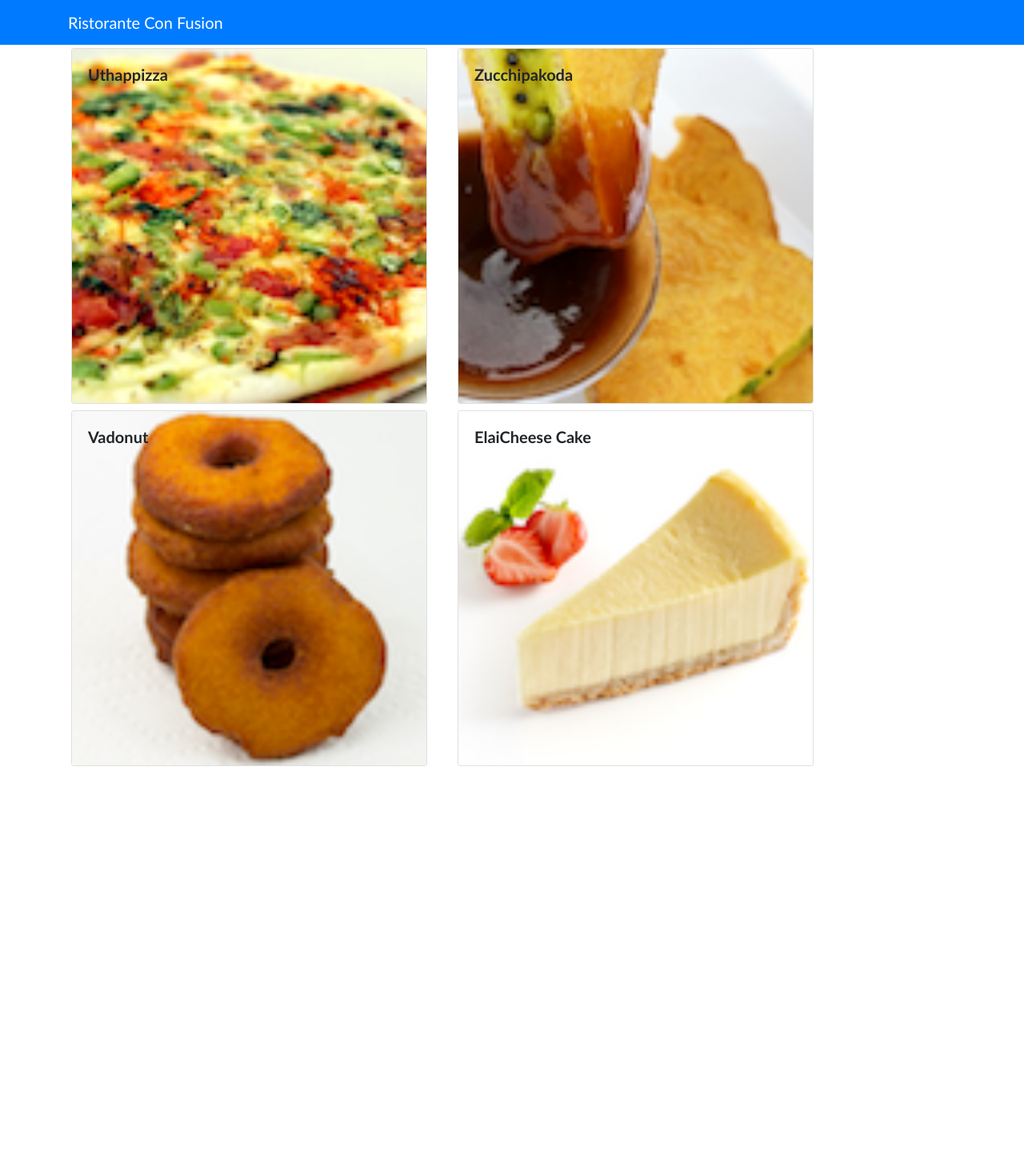
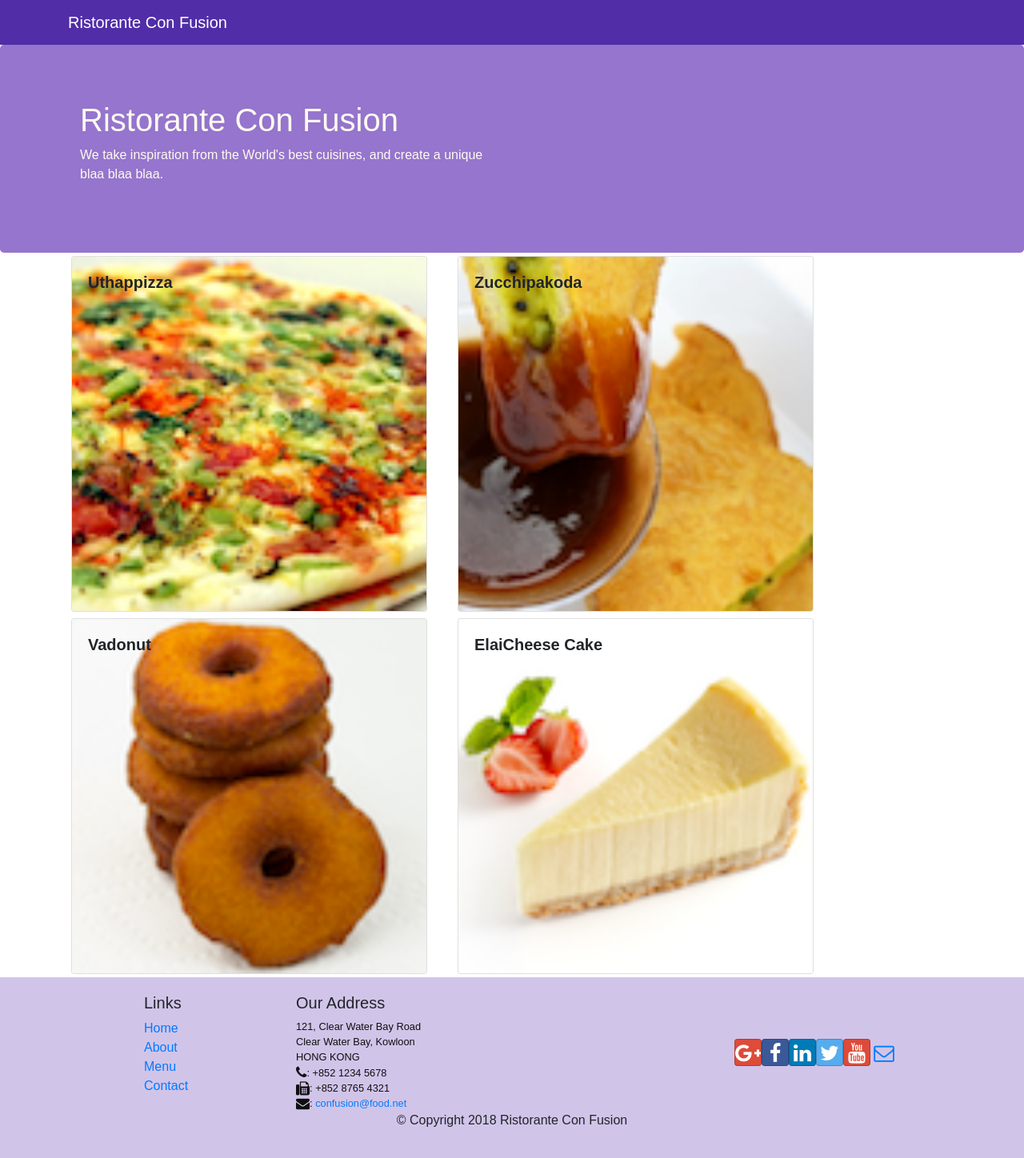
Before and after one commit to jyrkihil/coursera-react-learning, a React (Create React App) app: page / in a window 1280 px wide. Shown: the whole page at 80% size. Before the commit the page ends 962 px from the top, so only its background shows below. Built offline with nearby package versions, Linux system fonts and the light colour scheme.

Commit message:
Header and Footer

```diff
--- a/package.json
+++ b/package.json
@@ -4,6 +4,8 @@
   "private": true,
   "dependencies": {
     "bootstrap": "4.0.0",
+    "bootstrap-social": "5.1.1",
+    "font-awesome": "4.7.0",
     "react": "^16.4.2",
     "react-dom": "^16.4.2",
     "react-popper": "0.9.2",
--- a/src/App.css
+++ b/src/App.css
@@ -1,32 +1,33 @@
-.App {
-  font-family: 'Gill Sans', 'Gill Sans MT', Calibri, 'Trebuchet MS', sans-serif;
+.row-header{
+  margin:0px auto;
+  padding:0px auto;
 }
 
-h4 {
-  font-weight: bold;
+.row-content {
+  margin:0px auto;
+  padding: 50px 0px 50px 0px;
+  border-bottom: 1px ridge;
+  min-height:400px;
 }
 
-.App-logo {
-  animation: App-logo-spin infinite 20s linear;
-  height: 80px;
+.footer{
+  background-color: #D1C4E9;
+  margin:0px auto;
+  padding: 20px 0px 20px 0px;
+}
+.jumbotron {
+  padding:70px 30px 70px 30px;
+  margin:0px auto;
+  background: #9575CD ;
+  color:floralwhite;
 }
 
-.App-header {
-  background-color: #222;
-  height: 150px;
-  padding: 20px;
-  color: white;
+address{
+  font-size:80%;
+  margin:0px;
+  color:#0f0f0f;
 }
 
-.App-title {
-  font-size: 1.5em;
+.navbar-dark {
+  background-color: #512DA8;
 }
-
-.App-intro {
-  font-size: large;
-}
-
-@keyframes App-logo-spin {
-  from { transform: rotate(0deg); }
-  to { transform: rotate(360deg); }
-}
--- /dev/null
+++ b/src/components/FooterComponent.js
@@ -0,0 +1,50 @@
+import React, { Component } from 'react';
+
+function Footer(props) {
+        return(
+            <div className="footer">
+                <div className="container">
+                    <div className="row justify-content-center">
+                        <div className="col-4 offset-1 col-sm-2">
+                            <h5>Links</h5>
+                            <ul className="list-unstyled">
+                                <li><a href="#">Home</a></li>
+                                <li><a href="#">About</a></li>
+                                <li><a href="#">Menu</a></li>
+                                <li><a href="contactus.html">Contact</a></li>
+                            </ul>
+                        </div>
+                        <div className="col-7 col-sm-5">
+                            <h5>Our Address</h5>
+                            <address>
+                            121, Clear Water Bay Road<br />
+                            Clear Water Bay, Kowloon<br />
+                            HONG KONG<br />
+                            <i className="fa fa-phone fa-lg"></i>: +852 1234 5678<br />
+                            <i className="fa fa-fax fa-lg"></i>: +852 8765 4321<br />
+                            <i className="fa fa-envelope fa-lg"></i>: <a href="mailto:confusion@food.net">
+                                confusion@food.net</a>
+                            </address>
+                        </div>
+                        <div className="col-12 col-sm-4 align-self-center">
+                            <div className="text-center">
+                                <a className="btn btn-social-icon btn-google" href="http://google.com/+"><i className="fa fa-google-plus"></i></a>
+                                <a className="btn btn-social-icon btn-facebook" href="http://www.facebook.com/profile.php?id="><i className="fa fa-facebook"></i></a>
+                                <a className="btn btn-social-icon btn-linkedin" href="http://www.linkedin.com/in/"><i className="fa fa-linkedin"></i></a>
+                                <a className="btn btn-social-icon btn-twitter" href="http://twitter.com/"><i className="fa fa-twitter"></i></a>
+                                <a className="btn btn-social-icon btn-google" href="http://youtube.com/"><i className="fa fa-youtube"></i></a>
+                                <a className="btn btn-social-icon" href="mailto:"><i className="fa fa-envelope-o"></i></a>
+                            </div>
+                        </div>
+                    </div>
+                    <div className="row justify-content-center">
+                        <div className="col-auto">
+                            <p>© Copyright 2018 Ristorante Con Fusion</p>
+                        </div>
+                    </div>
+                </div>
+            </div>
+        );
+}
+
+export default Footer;
--- /dev/null
+++ b/src/components/HeaderComponent.js
@@ -0,0 +1,28 @@
+import React, { Component } from 'react';
+import { Navbar, NavbarBrand, Jumbotron } from 'reactstrap';
+
+class Header extends Component {
+    render() {
+        return(
+            <React.Fragment>
+                <Navbar dark>
+                    <div className="container">
+                        <NavbarBrand href="/">Ristorante Con Fusion</NavbarBrand>
+                    </div>
+                </Navbar>
+                <Jumbotron>
+                    <div className="container">
+                        <div className="row row-header">
+                            <div className="col-12 col-sm-6">
+                                <h1>Ristorante Con Fusion</h1>
+                                <p>We take inspiration from the World's best cuisines, and create a unique blaa blaa blaa.</p>
+                             </div>
+                        </div>
+                    </div>
+                </Jumbotron>
+            </React.Fragment>
+        );
+    }
+}
+
+export default Header;
--- a/src/components/MainComponent.js
+++ b/src/components/MainComponent.js
@@ -1,8 +1,10 @@
 import React, { Component } from 'react';
 import Menu from './MenuComponent';
-import { Navbar, NavbarBrand } from 'reactstrap';
 import DishDetail from './DishdetailComponent';
+import Header from './HeaderComponent'
+import Footer from './FooterComponent'
 import { DISHES } from '../shared/dishes'
+import HeaderComponent from './HeaderComponent';
 
 class Main extends Component {
 
@@ -22,15 +24,12 @@ class Main extends Component {
   render() {
     return (
       <div className="App">
-        <Navbar dark color="primary">
-          <div className="container">
-            <NavbarBrand href="/">Ristorante Con Fusion</NavbarBrand>
-          </div>
-        </Navbar>
+        <Header />
         <Menu dishes={this.state.dishes}
             onClick={(dishId) => this.onDishSelect(dishId)} />
         <DishDetail
             dish={this.state.dishes.filter((dish) => dish.id === this.state.selectedDish)[0]} />
+        <Footer />
       </div>
     );
   }
--- a/src/index.js
+++ b/src/index.js
@@ -1,6 +1,8 @@
 import React from 'react';
 import ReactDOM from 'react-dom';
 import 'bootstrap/dist/css/bootstrap.min.css'
+import 'font-awesome/css/font-awesome.min.css'
+import 'bootstrap-social/bootstrap-social.css'
 import './index.css';
 import App from './App';
 import registerServiceWorker from './registerServiceWorker';
```
Also changed, not shown: 1 other file (tests, documents, lock files or other folders).
